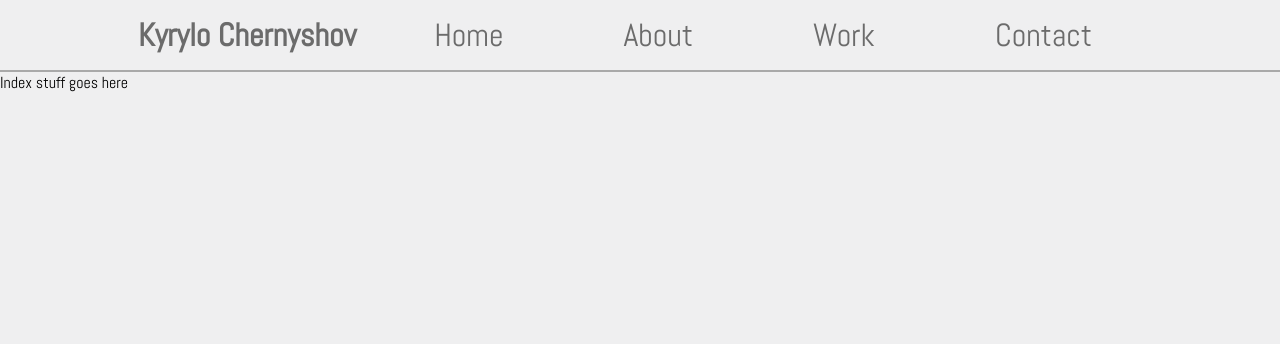
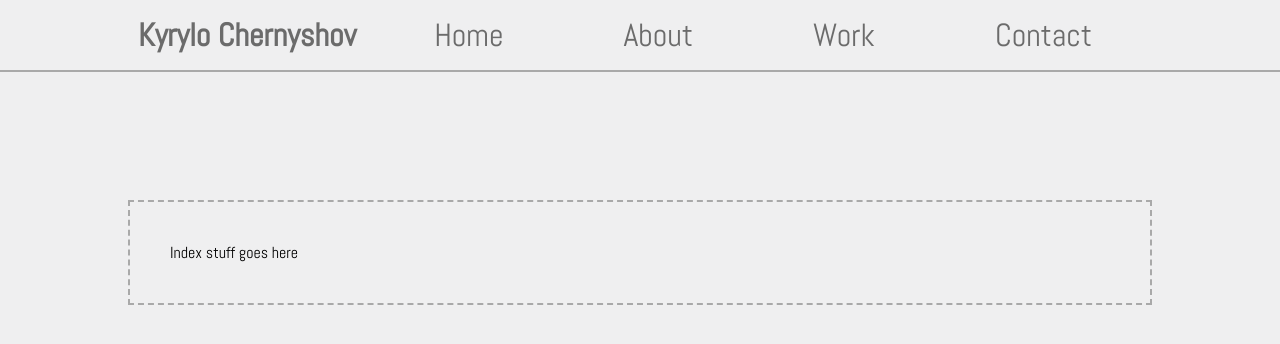
Before and after one commit to Bluefire2/mainsite, a React (Create React App) app: page / in a window 1280 px wide. Shown: the top 344 px of the page. Built offline with nearby package versions, Linux system fonts and the light colour scheme.

Commit message:
Style the content wrapper div with padding, margin and a dashed border

```diff
--- a/src/components/App.css
+++ b/src/components/App.css
@@ -31,3 +31,9 @@
     background-color: #828283;
     color: white;
 }
+
+#content {
+    margin: 10%;
+    padding: 40px;
+    border: 2px dashed darkgrey;
+}
```
